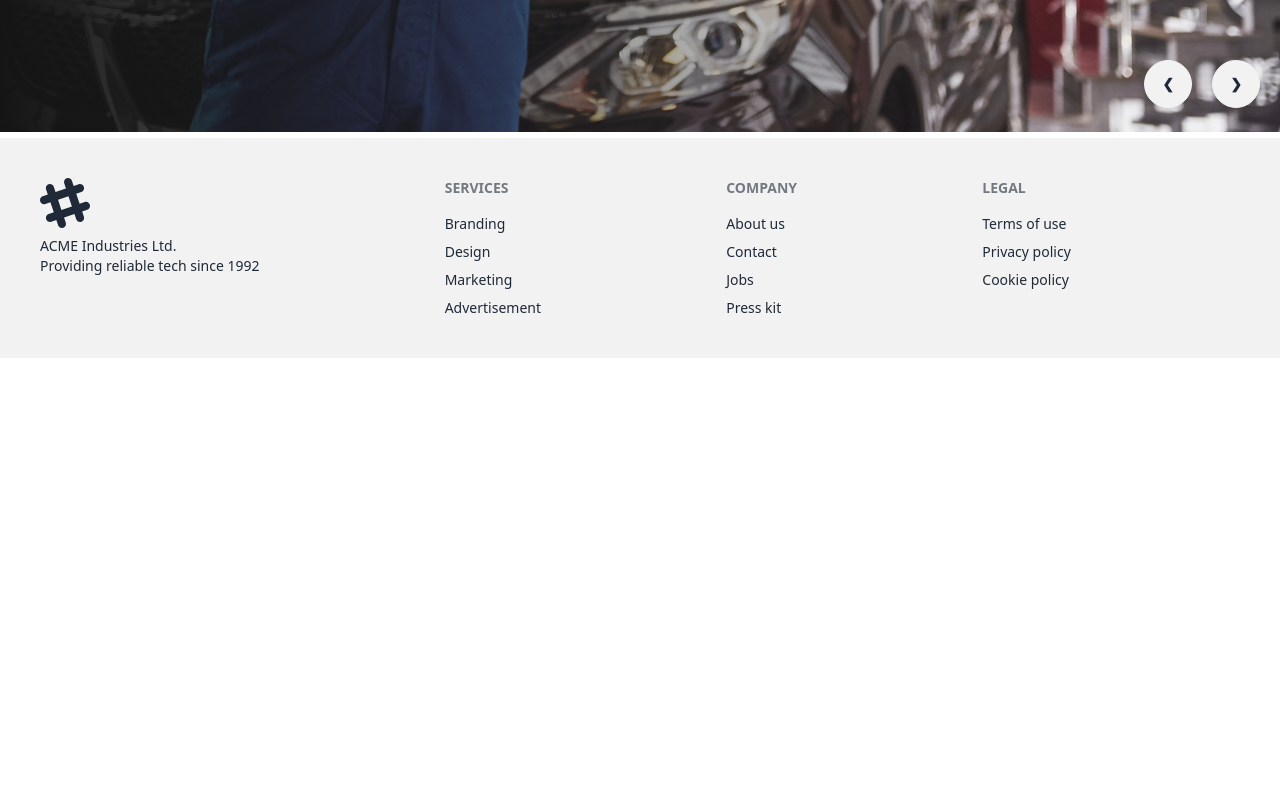
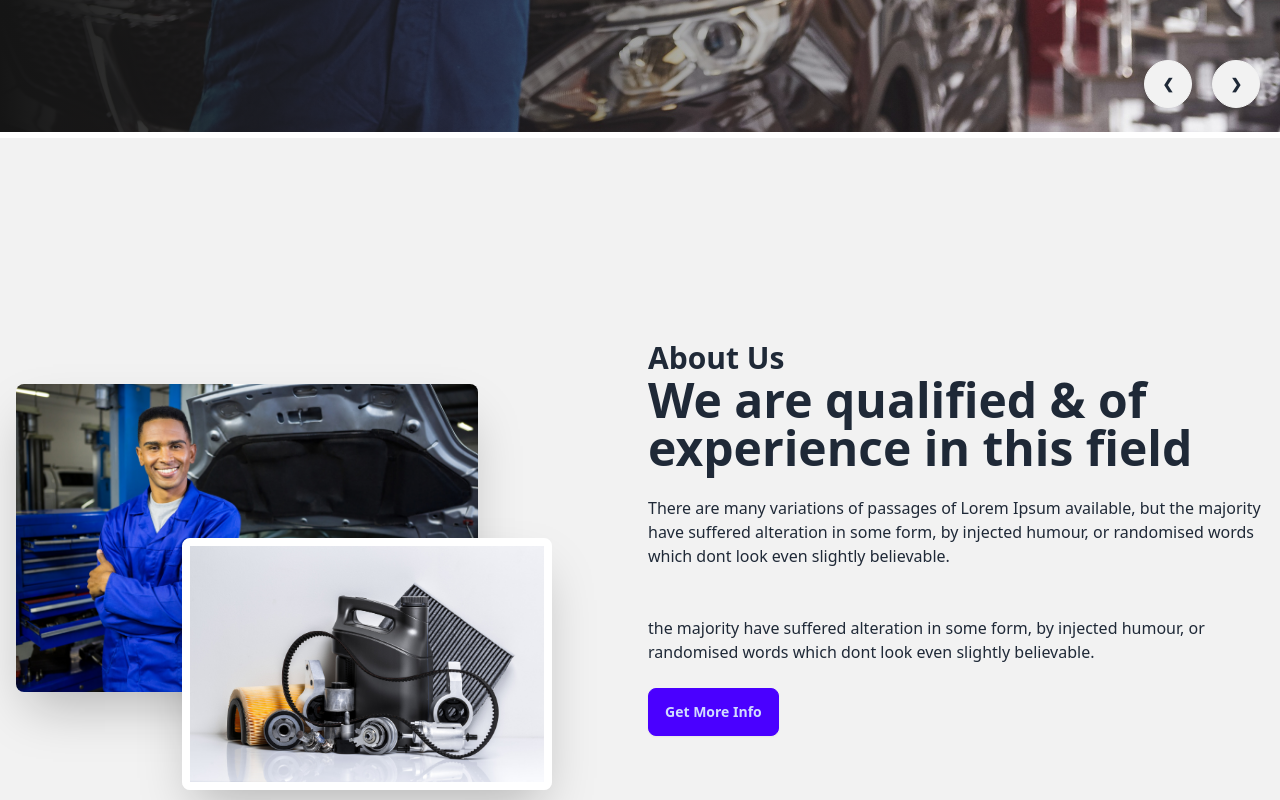
Before and after one commit to tnayem/carr-doctor-client, a React (Vite) app: page / in a window 1280 px wide. Shown: the part 780-1580 px from the top of the page. Before the commit the page ends 1138 px from the top, so only its background shows below. Built offline with nearby package versions, Linux system fonts and the light colour scheme.

Commit message:
implement about page

```diff
--- /dev/null
+++ b/src/components/Pages/Home/About/About.jsx
@@ -0,0 +1,26 @@
+import person from '../../../../assets/images/about_us/person.jpg'
+import parts from '../../../../assets/images/about_us/parts.jpg'
+
+const About = () => {
+    return (
+        <div>
+            <div className="hero bg-base-200 min-h-screen">
+                <div className="hero-content flex-col lg:flex-row">
+                    <div className='lg:w-1/2 relative'>
+                        <img src={person} className="w-3/4 rounded-lg shadow-2xl" />
+                        <img src={parts} className="w-3/5 rounded-lg shadow-2xl absolute right-20 top-1/2 border-8 border-white" />
+                    </div>
+                    <div className='lg:w-1/2'>
+                        <h3 className='text-3xl font-bold'>About Us</h3>
+                        <h1 className="text-5xl font-bold">We are qualified & of experience in this field</h1>
+                        <p className="py-6">There are many variations of passages of Lorem Ipsum available, but the majority have suffered alteration in some form, by injected humour, or randomised words which dont look even slightly believable. </p>
+                        <p className="py-6">the majority have suffered alteration in some form, by injected humour, or randomised words which dont look even slightly believable. </p>
+                        <button className="btn btn-primary">Get More Info</button>
+                    </div>
+                </div>
+            </div>
+        </div>
+    );
+};
+
+export default About;
--- a/src/components/Pages/Home/Banner/Banner.jsx
+++ b/src/components/Pages/Home/Banner/Banner.jsx
@@ -80,7 +80,6 @@
                                 <button className="btn btn-outline btn-secondary">Secondary</button>
                             </div>
                         </div>
-
                     </div>
                     <div className="absolute left-5 right-5 bottom-0 flex -translate-y-1/2 transform justify-end">
                         <a href="#slide3" className="btn btn-circle mr-5">❮</a>
--- a/src/components/Pages/Home/Home/Home.jsx
+++ b/src/components/Pages/Home/Home/Home.jsx
@@ -1,3 +1,4 @@
+import About from "../About/About";
 import Banner from "../Banner/Banner";
 
 
@@ -5,6 +6,7 @@
     return (
         <div>
             <Banner></Banner>
+            <About></About>
         </div>
     );
 };
```
